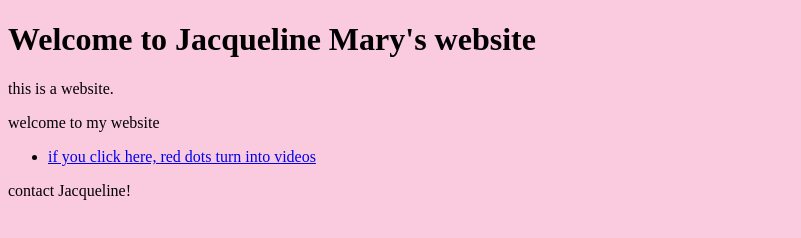
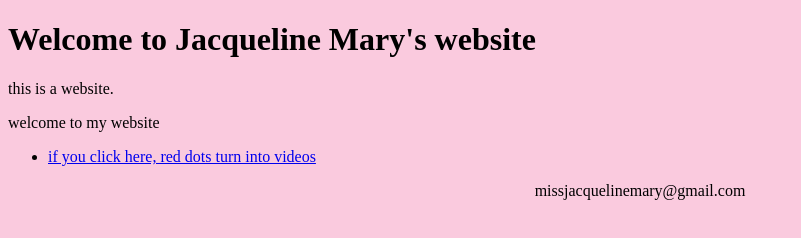
Before and after one commit to jacquelinemary/jacquelinemary.github.io, a plain HTML site: page index.html in a window 1280 px wide. Shown: the whole page, without its empty margins (0-801 px from the left). Drawn offline with Linux system fonts and the light colour scheme.

Commit message:
Update index.html

```diff
--- a/index.html
+++ b/index.html
@@ -16,6 +16,9 @@
     <li><a href="videos.html"> if you click here, red dots turn into videos</a></li>
 
   </ul>
-  contact Jacqueline!
+
+<CENTER>missjacquelinemary@gmail.com</center>
+
+
 </body>
 </html>
```
